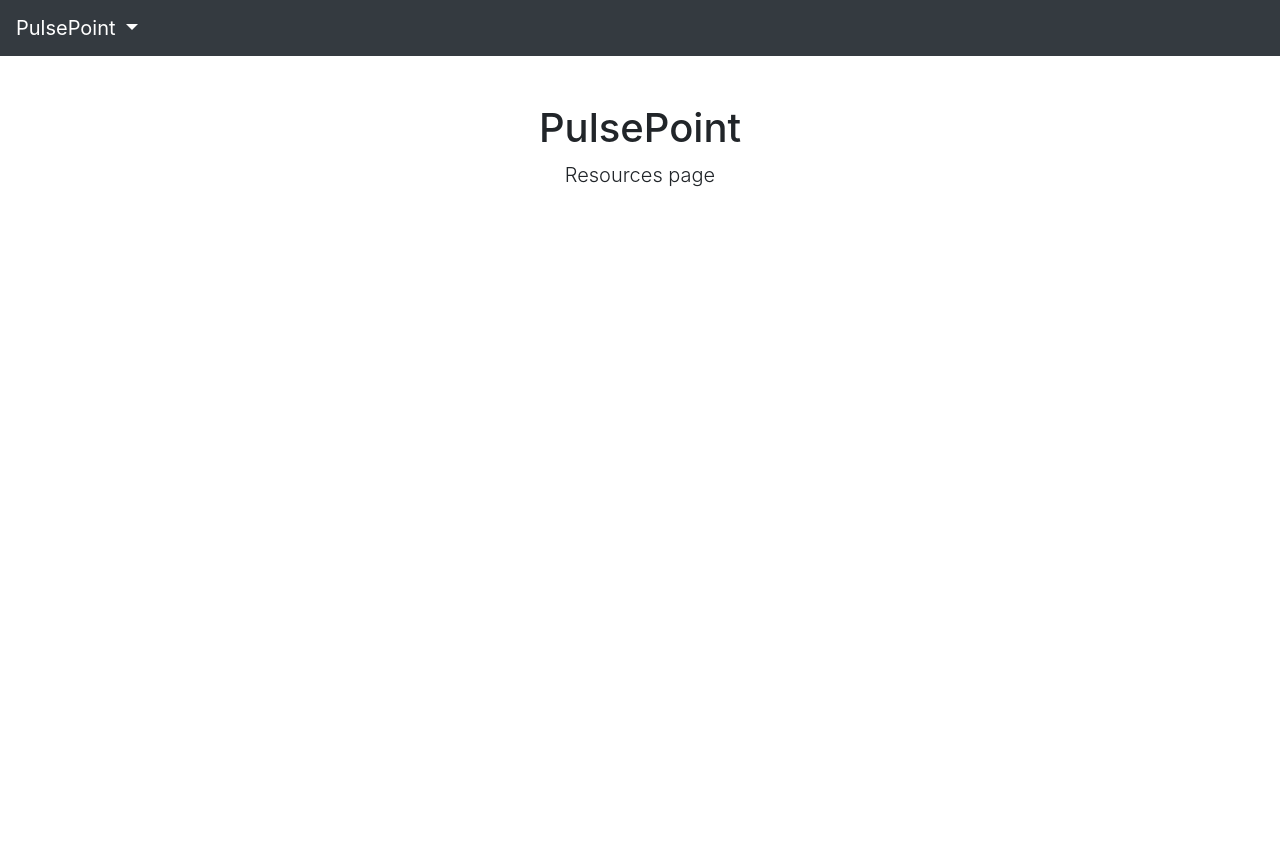
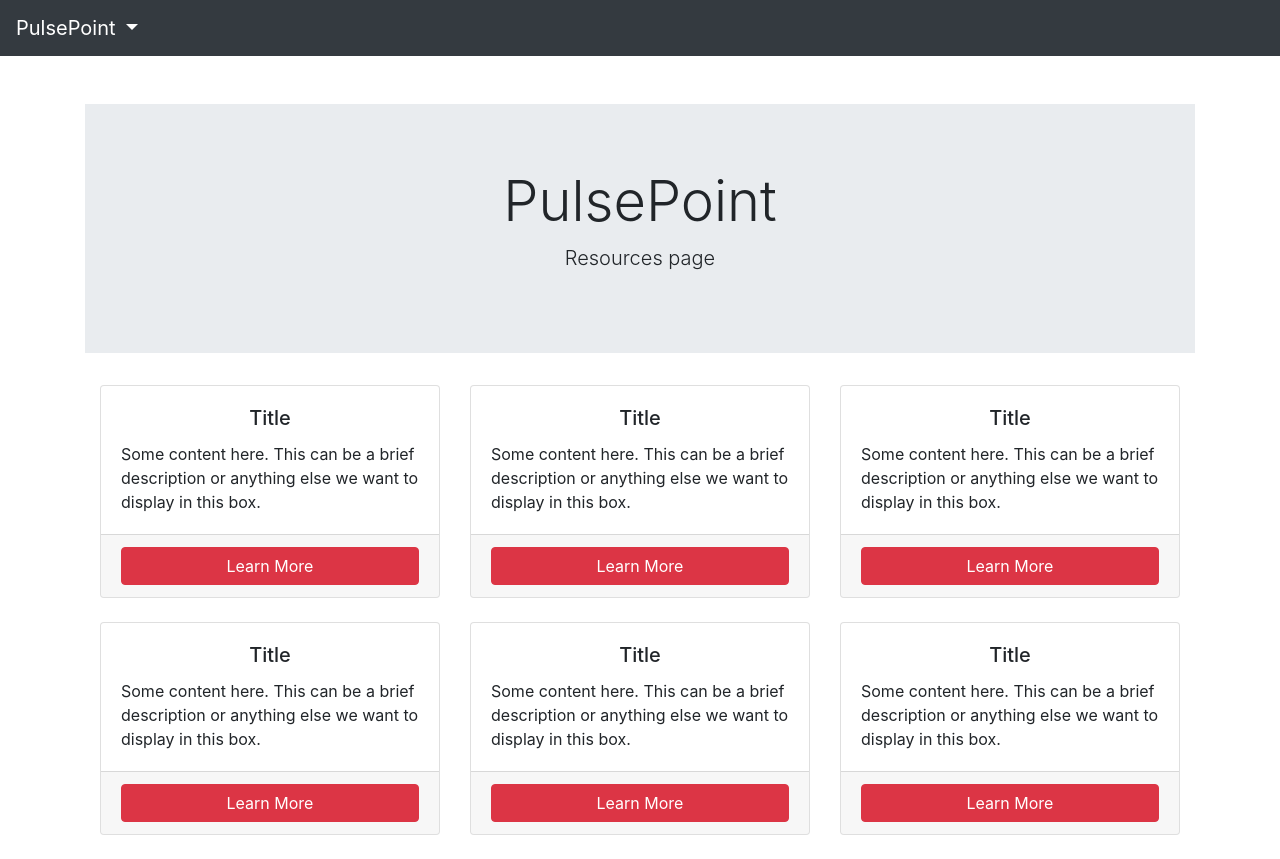
Before and after one commit to MagnumNight/PulsePoint, a Django app: page /resources/ in a window 1280 px wide. Before the commit the page ends 187 px from the top, so only its background shows below. Run offline with Django 4.2, Linux system fonts and the light colour scheme; some libraries are stand-ins or nearby versions.

Commit message:
Updates to button colors

```diff
--- a/resources/templates/resources/home.html
+++ b/resources/templates/resources/home.html
@@ -3,6 +3,31 @@
 {% block title %}Resources{% endblock %}
 
 {% block content %}
-    <h1 class="text-center">PulsePoint</h1>
-    <p class="lead text-center">Resources page</p>
+    <div class="jumbotron jumbotron-fluid">
+        <div class="container">
+            <h1 class="display-4 text-center">PulsePoint</h1>
+            <p class="lead text-center">Resources page</p>
+        </div>
+    </div>
+
+    <div class="container">
+        <div class="row">
+            {% for _ in "123456" %}
+                <div class="col-md-4 mb-4">
+                    <!-- Using col-md-4 will create 3 columns on medium screens and above,
+                    making a total of 2 rows for the six boxes -->
+                    <div class="card h-100">
+                        <div class="card-body">
+                            <h5 class="card-title text-center">Title</h5>
+                            <p class="card-text">Some content here. This can be a brief description or anything else we
+                                want to display in this box.</p>
+                        </div>
+                        <div class="card-footer">
+                            <a href="#" class="btn btn-danger btn-block">Learn More</a>
+                        </div>
+                    </div>
+                </div>
+            {% endfor %}
+        </div>
+    </div>
 {% endblock %}
--- a/templates/registration/signup.html
+++ b/templates/registration/signup.html
@@ -38,6 +38,6 @@
         </div>
 
         <br/>
-        <button type="submit" class="btn btn-primary">Submit</button>
+        <button type="submit" class="btn btn-danger">Submit</button>
     </form>
 {% endblock %}
```
Also changed, not shown: templates/registration/login.html (+6 -2 lines).
